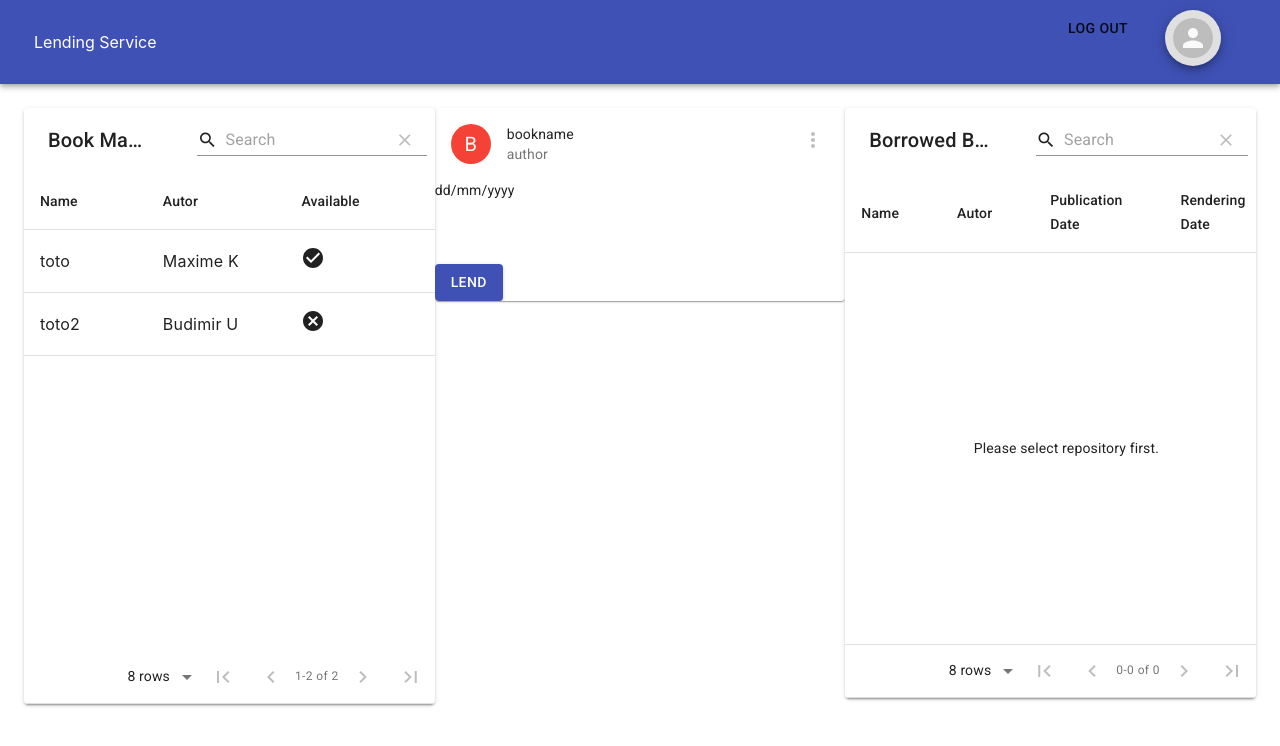
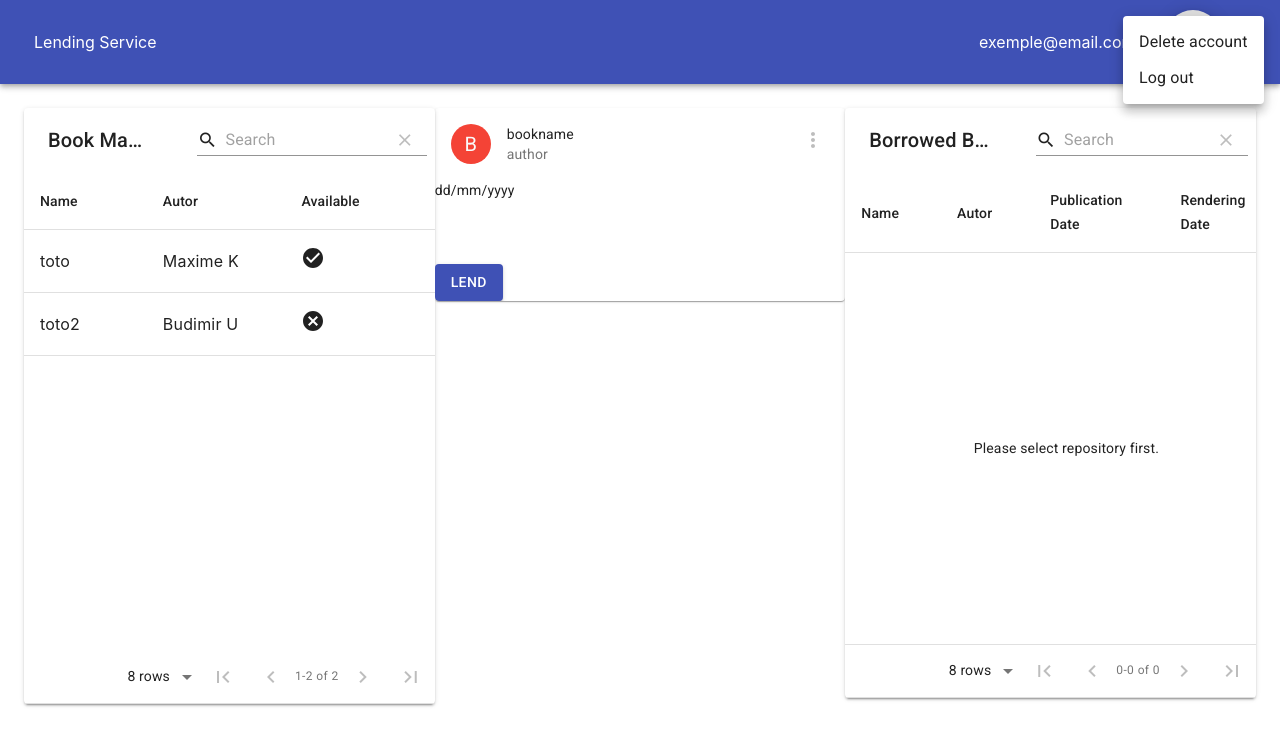
Before and after one commit to ISEN-2020/customer-ui, a React (Create React App) app: page /composant_1 in a window 1280 px wide. Both pictures are taken after a click on the button 1193 px from the left and 38 px from the top of the page. Shown: the top 746 px of the page. Built offline with nearby package versions, Linux system fonts and the light colour scheme.

Commit message:
Accout menu

```diff
--- a/src/components/NavBar.js
+++ b/src/components/NavBar.js
@@ -7,36 +7,65 @@ import Avatar from '@material-ui/core/Avatar'
 import classnames from 'classnames'
 import Grid from '@material-ui/core/Grid'
 import Fab from '@material-ui/core/Fab';
+import Menu from '@material-ui/core/Menu';
+import MenuItem from '@material-ui/core/MenuItem';
+import TextField from '@material-ui/core/TextField';
+
+
 import { useHistory } from "react-router-dom";
 
 const NavBar = () => {
     const history = useHistory();
+    const [anchorEl, setAnchorEl] = React.useState(null);
 
   const routeChange = () =>{
     let path = `/`;
     history.push(path);
   }
+   const routeChange2 = () =>{
+    let path = `/composant_2`;
+    history.push(path);
+  }
+  const handleClick = (event) => {
+    setAnchorEl(event.currentTarget);
+  };
+  const handleClose = () => {
+    setAnchorEl(null);
+  };
+
 
     return(
         <div>
             <AppBar position="static">
                 <Grid container spacing={24} style={{padding: 10, margin: 0, width: '100%'}}>
-                    <Grid item xs={10}>
+                    <Grid item xs={9}>
                         <Toolbar>
                             <Typography variant="title" color="inherit">
                             Lending Service
                             </Typography>
                         </Toolbar>
                     </Grid>
+                    <Grid item xs={2}>
+                        <Toolbar>
+                            <Typography variant="title" color="inherit">
+                                exemple@email.com
+                            </Typography>
+                        </Toolbar>
+                    </Grid>
                     <Grid item xs={1}>
-                        <Button onClick={routeChange}>
-                        Log out
-                        </Button>
-                    </Grid>
-                    <Grid item xs={0}>
                         <Fab >
-                            <Avatar />
+                            <Avatar onClick={handleClick}/>
                         </Fab>
+                        <Menu
+                            id="simple-menu"
+                            anchorEl={anchorEl}
+                            keepMounted
+                            open={Boolean(anchorEl)}
+                            onClose={handleClose}
+                        >
+                        <MenuItem onClick={routeChange2}>Delete account</MenuItem>
+                        <MenuItem onClick={routeChange}>Log out</MenuItem>
+                        </Menu>
                     </Grid>
                 </Grid>
             </AppBar>
```
